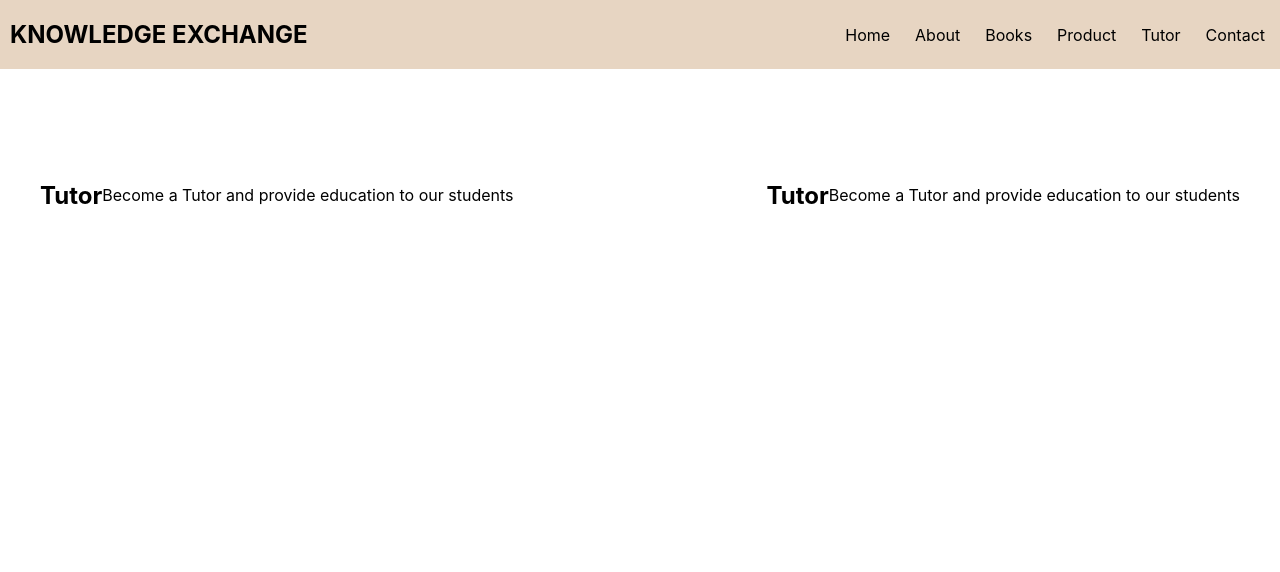
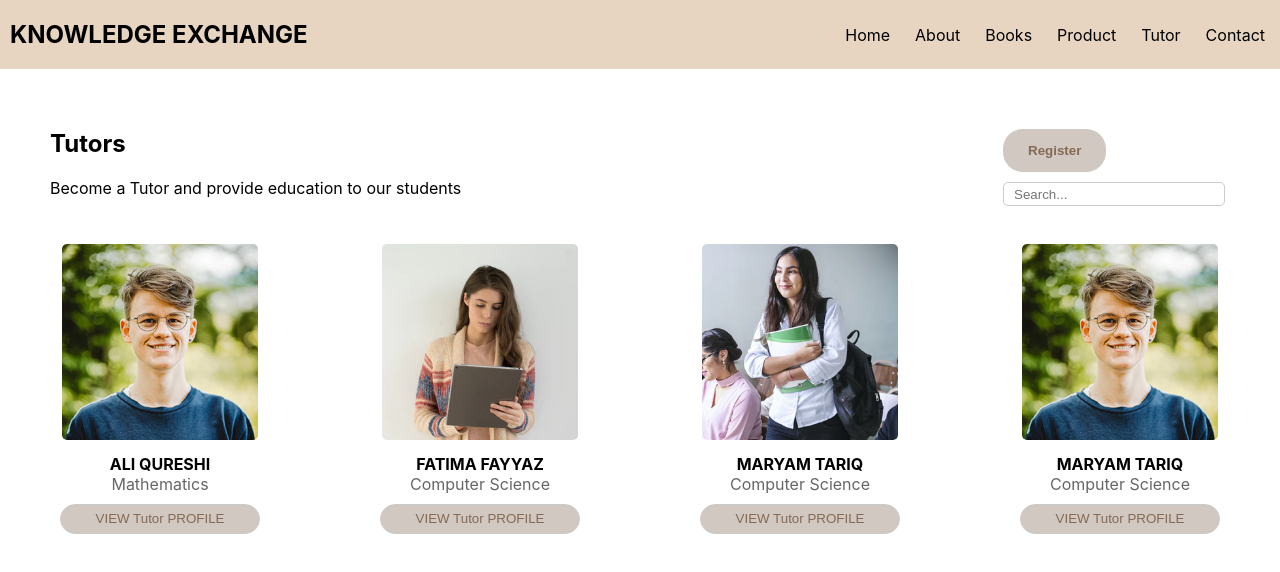
Before and after one commit to MuhammadUmarMalik/Knowledge-Exchange-Frontend, a React (Create React App) app: page /header/tutor in a window 1280 px wide. Shown: the top 572 px of the page. Built offline with nearby package versions, Linux system fonts and the light colour scheme.

Commit message:
Your commit message

```diff
--- a/src/App.js
+++ b/src/App.js
@@ -8,6 +8,8 @@ import About from './screens/about/About';
 import Books from './screens/books/Books';
 import Contact from './screens/contactUs/Contact';
 import Tutor from './screens/tutors/Tutor';
+import RegisterTutor from './screens/tutors/RegisterTutor';
+
 
 const App = () => {
   return (
@@ -21,6 +23,7 @@ const App = () => {
          <Route path="books" element={<Books />} />
          <Route path="tutor" element={<Tutor />} />
          <Route path="about" element={<About />} />
+         <Route path='register' element={<RegisterTutor/>} />
          <Route path="contact" element={<Contact />} />
         </Route>
       </Routes>
--- /dev/null
+++ b/src/helpers/tutorList.js
@@ -0,0 +1,36 @@
+import image1 from '../assets/c1.jpg';
+import image2 from '../assets/c2.jpg';
+import image3 from '../assets/c3.jpg';
+
+export const tutors = [
+
+    {
+        id: "1",
+        image: image1,
+        subject: "Mathematics",
+        name: "ALI QURESHI",
+
+    },
+    {
+        id: "2",
+        image: image2,
+        subject: " Computer Science",
+        name: "FATIMA FAYYAZ"
+
+    },
+    {
+        id: "3",
+        image: image3,
+        subject: "Computer Science",
+        name: "MARYAM TARIQ"
+
+    },
+    {
+        id: "4",
+        image: image1,
+        subject: "Computer Science",
+        name: "MARYAM TARIQ"
+
+    },
+
+];
--- /dev/null
+++ b/src/screens/tutors/RegisterTutor.js
@@ -0,0 +1,107 @@
+import React, { useState } from 'react';
+import '../../style/tutorsStyle/registerForm.css';
+
+const RegisterTutor = () => {
+  const [formData, setFormData] = useState({
+    name: '',
+    email: '',
+    subject: '',
+    qualification: '',
+    contactNo: '',
+    fee: '',
+    location: '',
+    picture: null
+  });
+
+  const handleChange = (e) => {
+    const { name, value } = e.target;
+    setFormData({
+      ...formData,
+      [name]: value
+    });
+  };
+
+  const handleFileChange = (e) => {
+    setFormData({
+      ...formData,
+      picture: e.target.files[0]
+    });
+  };
+
+  const handleSubmit = (e) => {
+    e.preventDefault();
+    console.log(formData);
+  };
+
+  return (
+    <form className="register-form" onSubmit={handleSubmit}>
+      <h1>Register as a Tutor</h1>
+      <p>Become a Tutor and provide education to our students</p>
+      <input
+        type="text"
+        name="name"
+        placeholder="Name"
+        value={formData.name}
+        onChange={handleChange}
+        required
+      />
+      <input
+        type="email"
+        name="email"
+        placeholder="E-Mail"
+        value={formData.email}
+        onChange={handleChange}
+        required
+      />
+      <input
+        type="text"
+        name="subject"
+        placeholder="Subject"
+        value={formData.subject}
+        onChange={handleChange}
+        required
+      />
+      <input
+        type="text"
+        name="qualification"
+        placeholder="Qualification"
+        value={formData.qualification}
+        onChange={handleChange}
+        required
+      />
+      <input
+        type="text"
+        name="contactNo"
+        placeholder="Contact No"
+        value={formData.contactNo}
+        onChange={handleChange}
+        required
+      />
+      <input
+        type="text"
+        name="fee"
+        placeholder="Per Subject Fee"
+        value={formData.fee}
+        onChange={handleChange}
+        required
+      />
+      <input
+        type="text"
+        name="location"
+        placeholder="Location"
+        value={formData.location}
+        onChange={handleChange}
+        required
+      />
+      <input
+        type="file"
+        name="picture"
+        onChange={handleFileChange}
+        required
+      />
+      <button type="submit">Register</button>
+    </form>
+  );
+};
+
+export default RegisterTutor;
--- a/src/screens/tutors/Tutor.js
+++ b/src/screens/tutors/Tutor.js
@@ -1,25 +1,82 @@
-import React from 'react';
-import '../../style/tutorsStyle/tutor.css'; // Import your CSS file
+import React, { useState } from 'react';
 
+import '../../style/tutorsStyle/tutor.css';
+import { tutors } from '../../helpers/tutorList';
+import tutorStore from '../../stores/tutorStore/tutorStore';
+
+import { NavLink } from 'react-router-dom';
 const Tutor = () => {
+
+  const [selectedTutor, setSelectedTutor] = useState(null);
+  const [showPopup, setShowPopup] = useState(false);
+  const handleViewProfile = (id) => {
+    const tutor = tutors.find(t => t.id === id);
+    console.log(JSON.stringify(tutor))
+    setSelectedTutor(tutor);
+    setShowPopup(true);
+    console.log(` selected ID: ${id}`);
+    tutorStore.selectTutor(id);
+    console.log(`ShowPopup: ${showPopup}`);
+
+  };
+
+
   return (
-    <div className='tutor-container'>
-      <div className='container-1'>
-        <div className='header'>
-          <h5>Tutor</h5>
+    <div className='container'>
+      <div className='top-section'>
+        <div class='left-section'>
+          <h2>Tutors</h2>
           <p>Become a Tutor and provide education to our students</p>
         </div>
-        <div className='header'>
-        <h5>Tutor</h5>
-          <p>Become a Tutor and provide education to our students</p>
+        <div class='right-section'>
+          <NavLink to="register" className="navlink">
+            <button className="profile-button" > Register</button>
+          </NavLink>
+
+          <div class="search-container">
+            <input class='input-searchbar' type="text" placeholder="Search..." />
+          </div>
         </div>
+      </div>
+      <div className='bottom-section'>
+        {tutors.map((item, index) => (
+          <div className="tutor-item" key={index}>
 
-        </div>
+            <img className="tutor-image" src={item.image} />
+            <span className="tutor-name">{item.name}</span>
+            <span className="tutor-subject">{item.subject}</span>
 
+            <button className="tutor-profile-button" onClick={(e) => { e.stopPropagation(); handleViewProfile(item.id) }}>
+              VIEW Tutor PROFILE
+            </button>
+          </div>
+        ))}
+      </div>
+      {showPopup && (
+        <Popup Tutor={selectedTutor} onClose={() => setShowPopup(false)} />
+      )}
+    </div>
+  );
+};
+const Popup = ({ Tutor, onClose }) => (
+  <div className="popup">
+    <div className="popup-inner">
+      <button className="close-btn" onClick={onClose}>Close</button>
+      <h2> Tutor  Details</h2>
+      {Tutor ? (
+        <>
+          <img className="tutor-image" src={Tutor.image} />
+          <p>ID: {Tutor.id}</p>
+          <p>Name: {Tutor.name}</p>
+          <p>Subject: {Tutor.subject}</p>
+        </>
+      ) : (
+        <p>No tutor selected</p>
+      )}
 
 
     </div>
-  );
-}
+  </div>
+);
 
 export default Tutor;
--- /dev/null
+++ b/src/stores/tutorStore/tutorStore.js
@@ -0,0 +1,19 @@
+import { makeObservable, observable, action } from 'mobx';
+
+class TutorStore {
+  selectedTutorId = null;
+
+  constructor() {
+    makeObservable(this, {
+      selectedTutorId: observable,
+      selectTutor: action,
+    });
+  }
+
+  selectTutor(id) {
+    this.selectedTutorId = id;
+  }
+}
+
+const tutorStore = new TutorStore();
+export default tutorStore;
--- /dev/null
+++ b/src/style/tutorsStyle/registerForm.css
@@ -0,0 +1,51 @@
+.register-form {
+    width: 500px;
+    margin: 0 auto;
+    padding: 40px;
+    padding-right: 55px;
+    background-color: #f4f0ed;
+    border-radius: 10px;
+     margin-top: 50px;
+    text-align: center;
+  }
+
+  .register-form h1 {
+    font-size: 24px;
+    margin-bottom: 10px;
+  }
+
+  .register-form p {
+    font-size: 14px;
+    color: black;
+    margin-bottom: 20px;
+  }
+
+  .register-form input[type="text"],
+  .register-form input[type="email"],
+  .register-form input[type="file"] {
+    width: 100%;
+    padding: 10px;
+    margin-bottom: 10px;
+    border: 1px solid #ccc;
+    border-radius: 5px;
+    background-color: #d8cbc1;
+    font-size: 14px;
+    color: black;
+    outline: #b39a8d;
+  }
+
+  .register-form button {
+    width: 30%;
+    margin-top: 20px;
+    padding: 10px;
+    border: none;
+    border-radius: 5px;
+    background-color: #c4b1a3;
+    color: black;
+    font-size: 16px;
+    cursor: pointer;
+  }
+
+  .register-form button:hover {
+    background-color: #b39a8d;
+  }
--- a/src/style/tutorsStyle/tutor.css
+++ b/src/style/tutorsStyle/tutor.css
@@ -1,22 +1,147 @@
-.tutor-container {
-    display: flex;
-    justify-content: center;
-    align-items: center;
+.container {
+  display: flex;
+  justify-content: space-between;
+  width: 100%;
+  flex-direction: column;
+  padding-top: 40px;
 
-  }
+}
 
-  .container-1 {
-    display: flex;
-    justify-content: space-between;
-    width: 1200px;
-    padding-top: 100px;
+.top-section {
+  display: flex;
+  flex-direction: row;
+  justify-content: space-between;
+  margin-left: 50px;
+  margin-right: 30px;
+}
 
-  }
+.bottom-section {
+  display: flex;
+  flex-direction: row;
+  padding-top: 10px;
+}
 
-  .container-1 h6 {
-    margin: 0; /* Remove default margin */
-  }
 
-  .container-1 button {
-    margin-left: auto; /* Push the button to the right */
-  }
+.tutor-item {
+  text-align: center;
+  margin: 20px;
+
+}
+
+.tutor-image {
+  width: 70%;
+  border-radius: 5px;
+
+}
+
+.tutor-profile-button {
+  margin-top: 10px;
+  padding-right: 10px;
+
+  border: 1px solid #ccc;
+  border-radius: 25px;
+  height: 30px;
+  width: 200px;
+  outline: none;
+  padding-left: 10px;
+  background-color: #D1C8C1;
+  color: #856a54;
+
+
+}
+
+.tutor-name {
+  font-weight: bold;
+  display: block;
+  margin-top: 10px;
+}
+
+.tutor-subject {
+  color: #666;
+  display: block;
+}
+
+.profile-button {
+  background-color: #D1C8C1;
+  border: none;
+  padding: 14px 25px;
+  color: #856a54;
+  font-weight: bold;
+  cursor: pointer;
+  border-radius: 20px;
+  margin-top: 20px;
+  margin-bottom: 10px;
+}
+
+.input-searchbar {
+  padding-right: 10px;
+  margin-right: 25px;
+  border: 1px solid #ccc;
+  border-radius: 5px;
+  height: 20px;
+  width: 200px;
+  outline: none;
+  padding-left: 10px;
+
+}
+
+/* General Popup Styles */
+.popup {
+  position: fixed;
+  top: 0;
+  left: 0;
+  width: 100%;
+  height: 100%;
+  background: rgba(0, 0, 0, 0.6);
+  display: flex;
+  justify-content: center;
+  align-items: center;
+  z-index: 1000;
+}
+
+.popup-inner {
+  background-color: #fff;
+  padding: 20px;
+  border-radius: 10px;
+  width: 90%;
+  max-width: 500px;
+  box-shadow: 0 2px 10px rgba(0, 0, 0, 0.1);
+  position: relative;
+  text-align: center;
+}
+
+.close-btn {
+  position: absolute;
+  top: 10px;
+  right: 10px;
+  background-color: #D1C8C1;
+  color: black;
+  border: none;
+  padding: 5px 10px;
+  cursor: pointer;
+  border-radius: 5px;
+}
+
+.close-btn:hover {
+
+  background-color: #D1C8C1;
+}
+
+.popup-inner h2 {
+  margin-top: 0;
+  margin-bottom: 20px;
+  font-size: 24px;
+}
+
+.popup-inner img.tutor-image {
+  width: 150px;
+  height: 150px;
+  object-fit: cover;
+  border-radius: 50%;
+  margin-bottom: 20px;
+}
+
+.popup-inner p {
+  margin: 10px 0;
+  font-size: 18px;
+}
```
